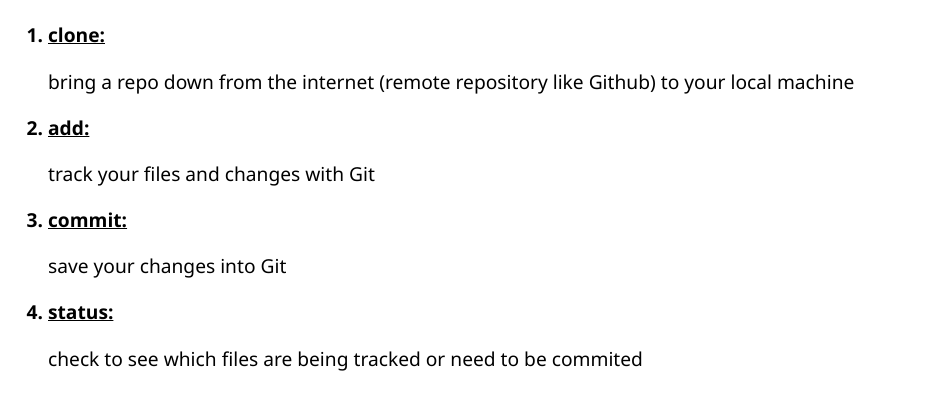
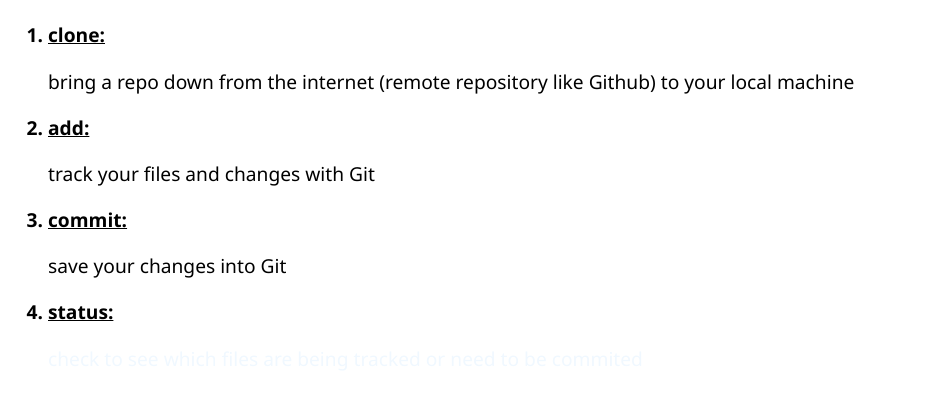
Before and after one commit to ZariiwebDev/git-commands, a plain HTML site: page index.html in a window 1280 px wide. Shown: the part 145-554 px from the top of the page, without its empty margins (0-929 px from the left). Drawn offline with Linux system fonts and the light colour scheme.

Commit message:
update index.html

```diff
--- a/index.html
+++ b/index.html
@@ -16,7 +16,7 @@
         <li style="text-decoration: underline;font-weight: bold;">commit:</li>
         <p style="text-align: justify;">save your changes into Git</p>
         <li style="text-decoration: underline;font-weight: bold;">status:</li>
-        <p style="text-align: justify;">check to see which files are being tracked or need to be commited</p>
+        <p style="text-align: justify;color:aliceblue">check to see which files are being tracked or need to be commited</p>
     </ol>
 </body>
 </html>
```
